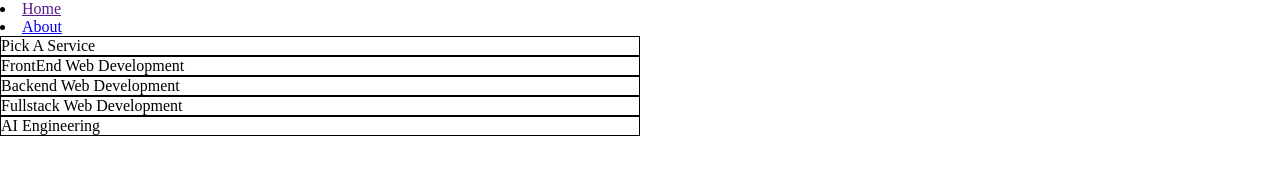
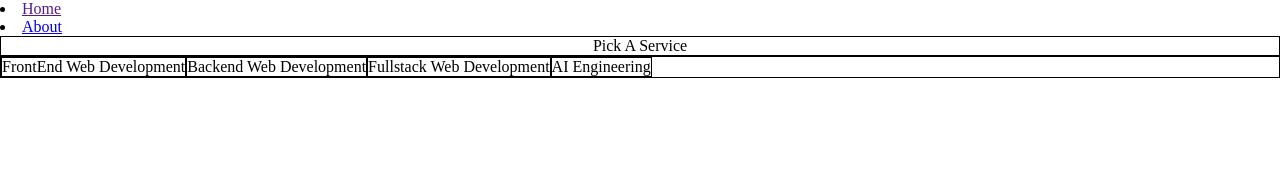
Before and after one commit to moe003-dev/my-blog, a plain HTML site: page index.html in a window 1280 px wide. Drawn offline with Linux system fonts and the light colour scheme.

Commit message:
Add images, styling and modify contents

```diff
--- a/index.html
+++ b/index.html
@@ -13,11 +13,13 @@
         <li><a href="about.html">About</a></li>
     </nav>
 
-    <div>Pick A Service</div>
-    <div class="frontend">FrontEnd Web Development</div>
-    <div class="backend">Backend Web Development</div>
-    <div class="fullstack">Fullstack Web Development</div>
-    <div class="aiengr">AI Engineering</div>
+    <div class="header">Pick A Service</div>
+    <div class="service-container">
+        <div class="frontend">FrontEnd Web Development</div>
+        <div class="backend">Backend Web Development</div>
+        <div class="fullstack">Fullstack Web Development</div>
+        <div class="aiengr">AI Engineering</div>
+    </div>
 
 </body>
 </html>
--- a/style.css
+++ b/style.css
@@ -3,7 +3,21 @@
     padding: 0px;
     box-sizing: border-box;
 }
+.header{
+    width: 100vw;
+    text-align: center;
+}
 div {
-    width: 50vw;
+    /* width: 50vw; */
     border: 1px solid black;
 }
+.service-container{
+    display: flex;
+}
+.frontend {
+    /* background-image: url(/class-5/images/frontend.png);
+    background-size: cover;
+    background-repeat: no-repeat;
+    background-position: center;
+    height: 400px; */
+}
```
Also changed, not shown: about.html (added, +13 -0 lines), 4 other files.
